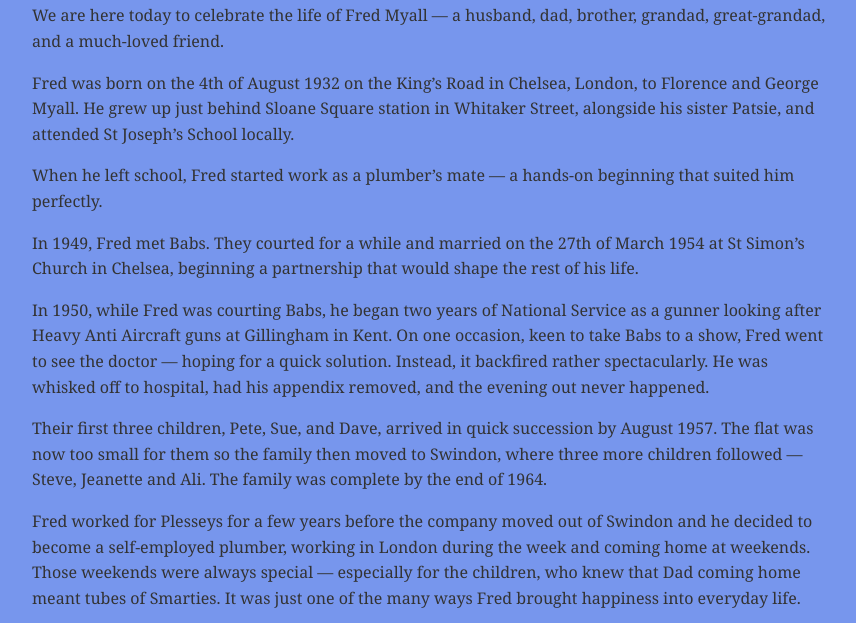
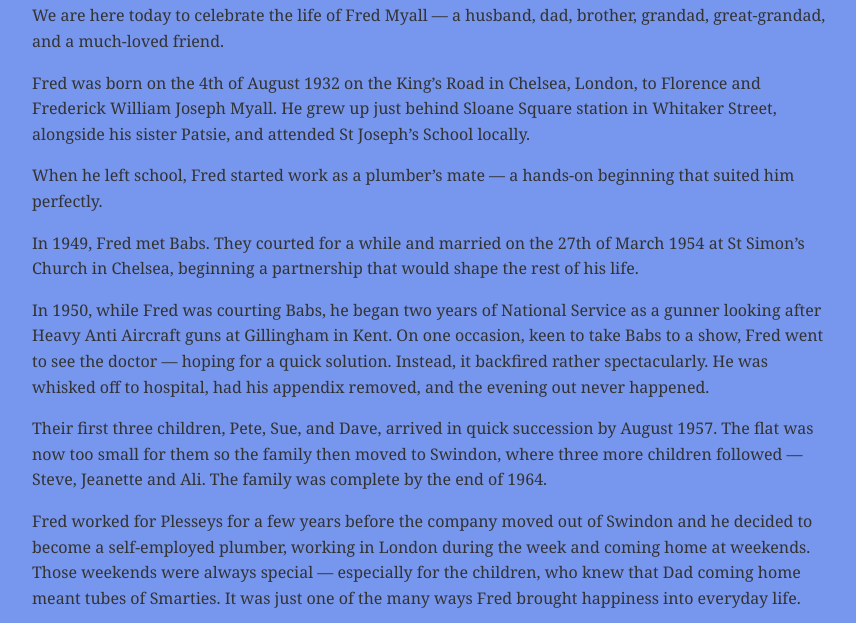
Before and after one commit to petemyall/dad-col, a plain HTML site: page col.html in a window 1280 px wide. Shown: the part 177-800 px from the top of the page, without its empty margins (208-1064 px from the left). Drawn offline with Linux system fonts and the light colour scheme.

Commit message:
Update Fred Myall's name in biography

```diff
--- a/col.html
+++ b/col.html
@@ -21,7 +21,7 @@
 
     <p>We are here today to celebrate the life of Fred Myall — a husband, dad, brother, grandad, great-grandad, and a much-loved friend.</p>
 
-    <p>Fred was born on the 4th of August 1932 on the King’s Road in Chelsea, London, to Florence and George Myall. He grew up just behind Sloane Square station in Whitaker Street, alongside his sister Patsie, and attended St Joseph’s School locally.</p>
+    <p>Fred was born on the 4th of August 1932 on the King’s Road in Chelsea, London, to Florence and  Frederick William Joseph Myall. He grew up just behind Sloane Square station in Whitaker Street, alongside his sister Patsie, and attended St Joseph’s School locally.</p>
 
     <p>When he left school, Fred started work as a plumber’s mate — a hands-on beginning that suited him perfectly.</p>
 
```
